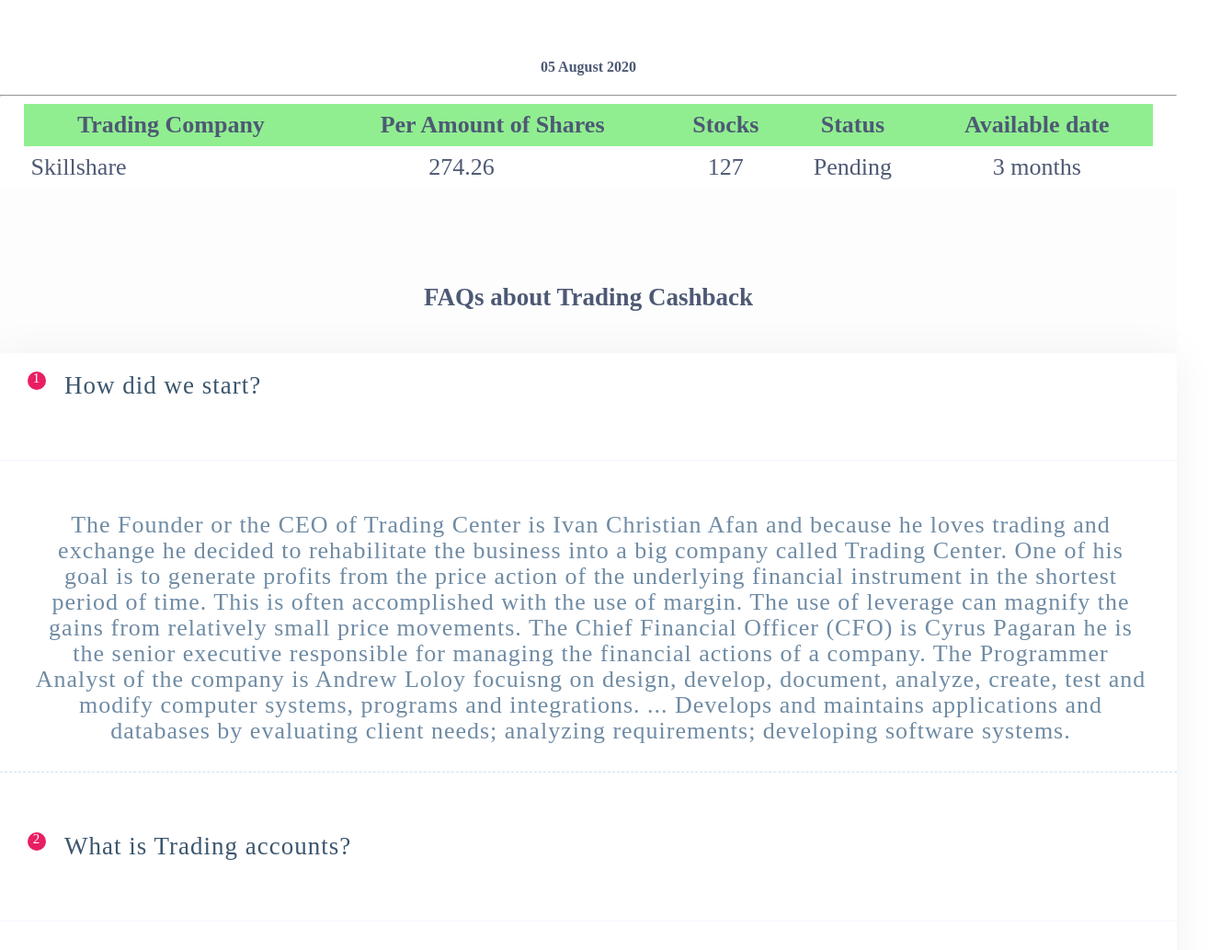
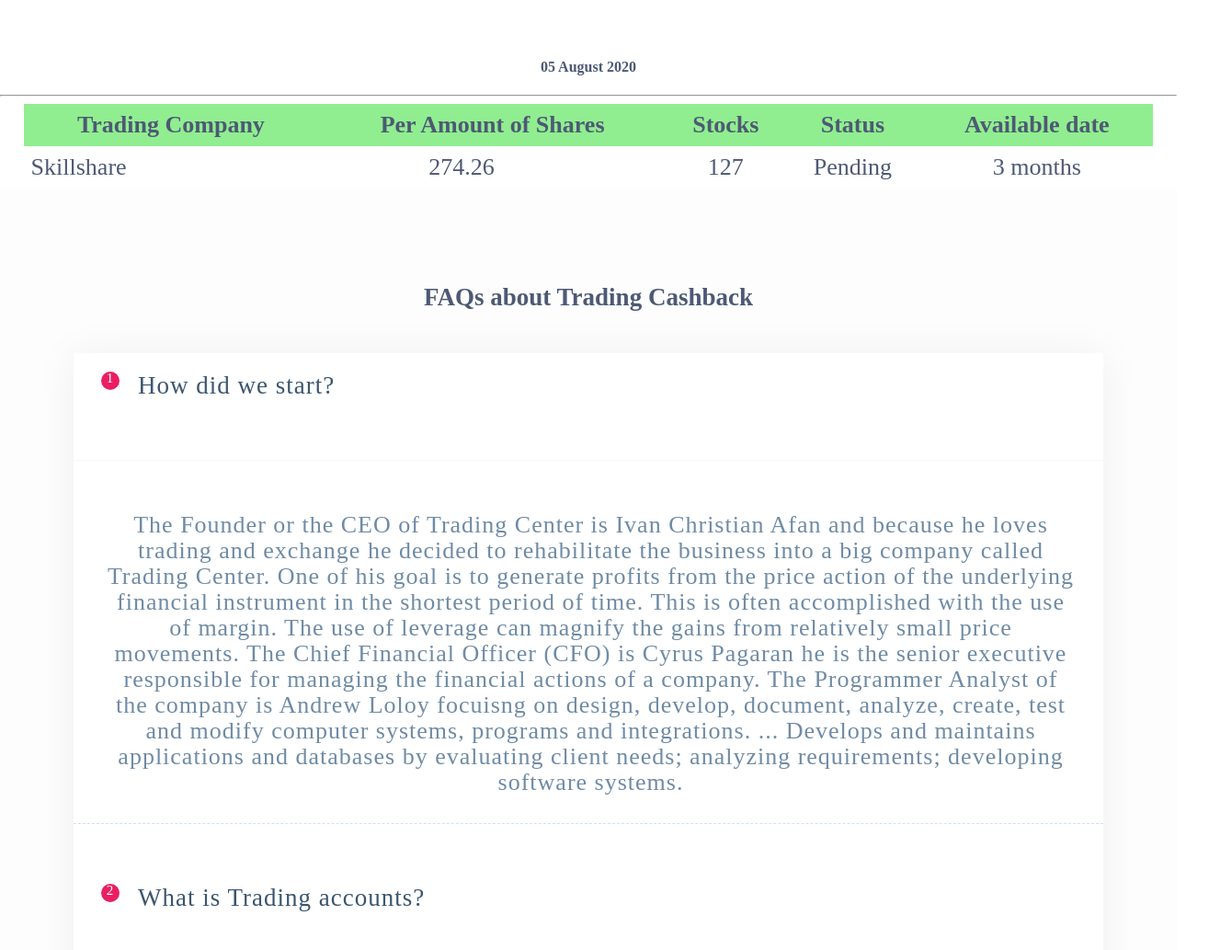
Before and after one commit to Connected21/TradingCenter, a plain HTML site: page index.html in a window 1280 px wide. Shown: the part 267-1300 px from the top of the page at 92% size, 1340 px wide, since content can reach past the window. Drawn offline with Linux system fonts and the light colour scheme.

Commit message:
Update style.css

```diff
--- a/style.css
+++ b/style.css
@@ -43,7 +43,7 @@ table td:nth-child(5){
 .faq-section {
     background: #fdfdfd;
     min-height: 100vh;
-    padding: 10vh 0 0;
+    padding: 10vh;
 }
 .faq-title h2 {
   margin-bottom: 45px;
```
